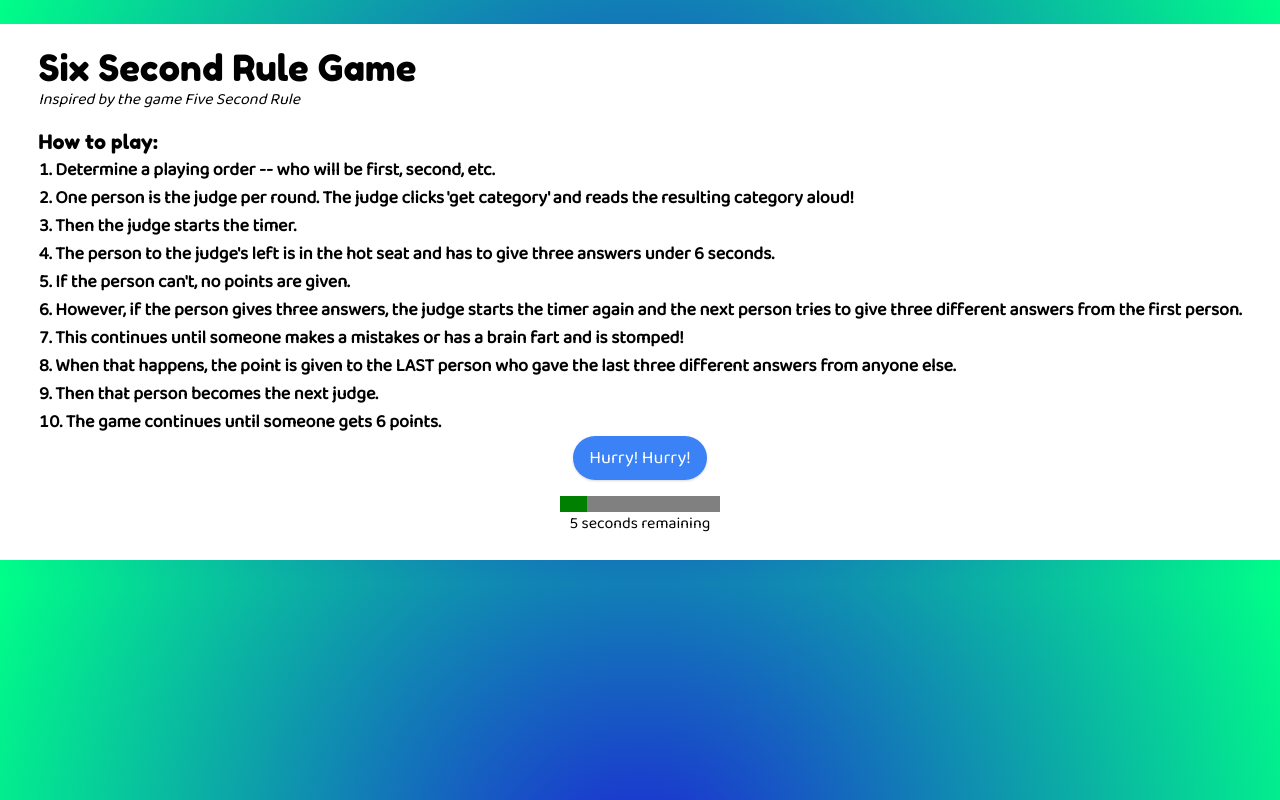
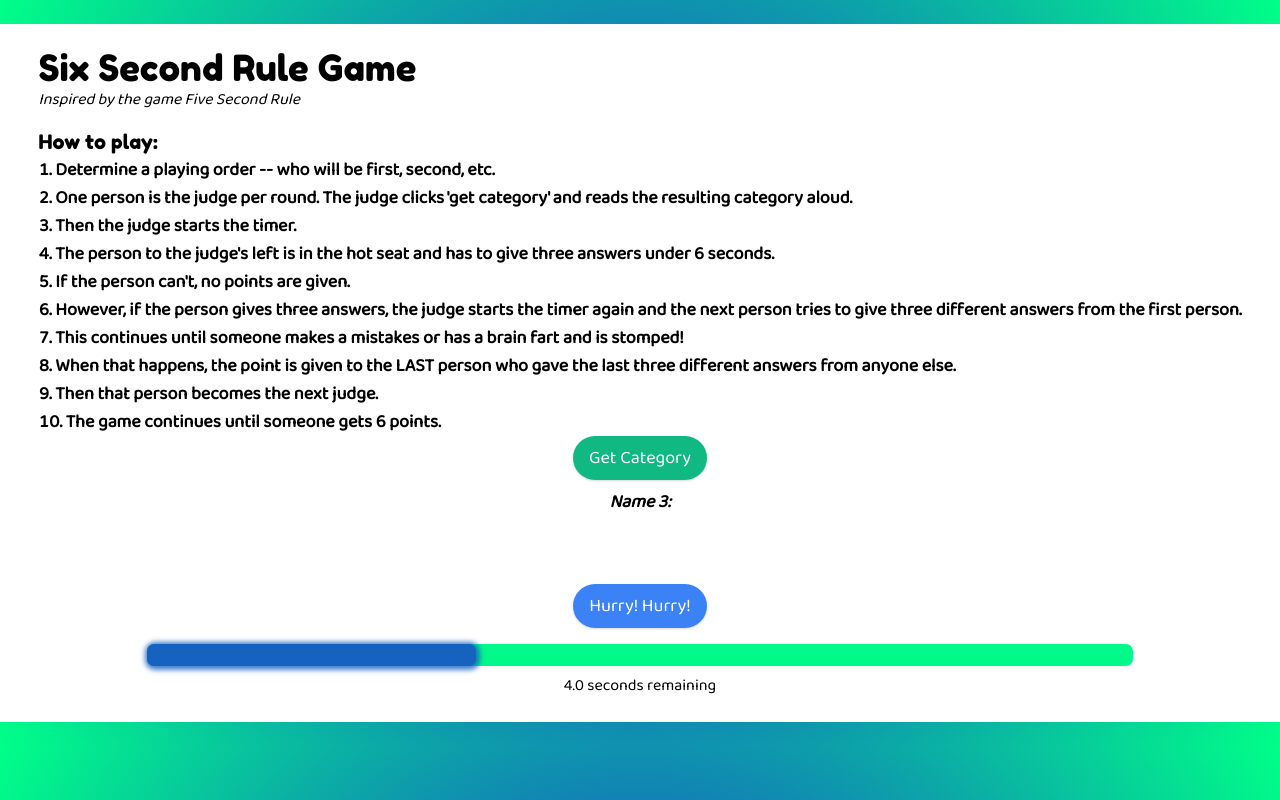
Before and after one commit to ethyl2/fav-games, a website: page six-second-rule.html in a window 1280 px wide. Both pictures are taken after a click on the button "Start Timer". Drawn offline with nearby package versions, Linux system fonts and the light colour scheme.

Commit message:
Adds link to six second game; adds get category feature

```diff
--- a/six-second-rule.html
+++ b/six-second-rule.html
@@ -37,6 +37,24 @@
     <link rel="preconnect" href="https://fonts.gstatic.com">
     <link href="https://fonts.googleapis.com/css2?family=Baloo+2&family=Fredoka+One&display=swap" rel="stylesheet">
     <link rel="stylesheet" href="styles.css" />
+    <style>
+      progress {
+        border-radius: 7px;
+        width: 80%;
+        height: 22px;
+        margin: 0px auto;
+      }
+      progress::-webkit-progress-bar {
+        background-color: #01F98A;
+        border-radius: 7px;
+      }
+      progress::-webkit-progress-value {
+        background-color: #1562C0;
+        border-radius: 7px;
+        box-shadow: 1px 1px 5px 3px rgb(21,98,192, 0.8 );
+      }
+
+    </style>
   </head>
     <body>
         <!--[if lt IE 7]>
@@ -49,7 +67,7 @@
           <h2 class="text-xl pt-4">How to play:</h2>
           <ol class="text-base font-bold list-decimal list-inside md:text-lg">
             <li>Determine a playing order -- who will be first, second, etc.</li>
-            <li>One person is the judge per round. The judge clicks 'get category' and reads the resulting category aloud!</li>
+            <li>One person is the judge per round. The judge clicks 'get category' and reads the resulting category aloud.</li>
             <li>Then the judge starts the timer.</li>
             <li>The person to the judge's left is in the hot seat and has to give three answers under 6 seconds.</li>
             <li>If the person can't, no points are given.</li>
@@ -60,43 +78,64 @@
             <li>The game continues until someone gets 6 points.</li>
           </ol>
         </section>
+        <button id="get-category" type="button" class="rounded-full px-4 py-2 bg-green-500 hover:bg-green-400 text-center text-lg text-white shadow">Get Category</button>
+        <label for="category" class="pt-2 pb-1 font-semibold text-lg italic">Name 3:</label>
+        <p id="category" class="invisible text-lg rounded-lg p-2 font-bold mb-4 shadow md:text-2xl">Brands of Toilet Paper</p>
         <button id="timer-start" type="button" class="rounded-full px-4 py-2 bg-blue-500 hover:bg-blue-400 text-center text-lg text-white mb-4 shadow">Start Timer</button>
-        <progress value="0" max="6" id="progress-bar" class="bg-black"></progress>
-        <div id="countdown"></div>
+        <label for="progress-bar" class="sr-only">Timer Progress Bar</label>
+        <progress value="0" max="12" id="progress-bar"></progress>
+        <div id="countdown" class="pt-2"></div>
       </main>
     </body>
     <script>
-      const maxTime = 6
-      let timeLeft = 6
+      const maxTime = 12
+      let timeLeft = 12
       const progressBar = document.getElementById('progress-bar')
       const countdown = document.getElementById('countdown')
-      countdown.textContent = timeLeft + ' seconds remaining'
+      countdown.textContent = `${(timeLeft/2).toFixed(1)} seconds remaining`
       const timerStartButton = document.getElementById('timer-start')
+      const audio = new Audio('guitar-riff.wav')
+      const audio2 = new Audio('times-up.wav')
+      const getCategoryButton = document.getElementById('get-category')
+      const categoryEl = document.getElementById('category')
+
       timerStartButton.addEventListener('click', () => {
         timerStartButton.textContent = 'Hurry! Hurry!'
         timerStartButton.disabled = true
+        timerStartButton.classList.remove('hover:bg-blue-400')
+        timerStartButton.classList.add('cursor-not-allowed')
         progressBar.value = 0
         timeLeft = maxTime
-        countdown.textContent = timeLeft + ' seconds remaining'
+        countdown.textContent = `${(timeLeft/2).toFixed(1)} seconds remaining`
+        audio.play()
         const downloadTimer = setInterval(function(){
         if(timeLeft <= 0){
-          console.log('time to clear interval')
           clearInterval(downloadTimer);
           countdown.textContent = "Time's up!"
           timeLeft -= 1
-          progressBar.value = 6 - timeLeft
-          console.log(progressBar.value)
+          progressBar.value = maxTime - timeLeft
           timerStartButton.textContent = 'Start Timer'
           timerStartButton.disabled = false
+          timerStartButton.classList.add('hover:bg-blue-400')
+          timerStartButton.classList.remove('cursor-not-allowed')
+          audio2.play()
         }
         else {
-          // console.log(timeLeft)
           progressBar.value = maxTime - timeLeft
-          console.log(progressBar.value)
-          countdown.textContent = `${timeLeft} second${timeLeft !== 1 ? 's' : ''} remaining`
+          countdown.textContent = `${(timeLeft/2).toFixed(1)} seconds remaining`
           timeLeft -= 1
         }
-      }, 1000);
+      }, 500);
+      })
+
+      const categories = ['Brands of Toilet Paper', 'Spicy Foods', 'Superheroes', 'Reasons to Sing', 'Things You Dip in Ketchup', 'Farm Animals', 'Zoo Animals', 'Viruses', 'Breakfast Foods',
+      'Dog Breeds', 'Christmas Carols', 'Types of Birds', 'Breakfast Cereals', 'Types of Donuts', 'Countries South of the Equator', 'Animal Cartoon Characters', 'Orphans in Literature', 'Toothpaste Brands', 'Candy Bars'
+      ]
+      getCategoryButton.addEventListener('click', () => {
+        const newCategory = categories[Math.floor(Math.random() * categories.length)]
+        categoryEl.textContent = newCategory
+        categoryEl.classList.remove('invisible')
+        categoryEl.style.backgroundColor = '#ccff00'
       })
 
     </script>
```
Also changed, not shown: games.js (+10 -0 lines), README.md, images/six-second-rule.png (added), 2 other files.
